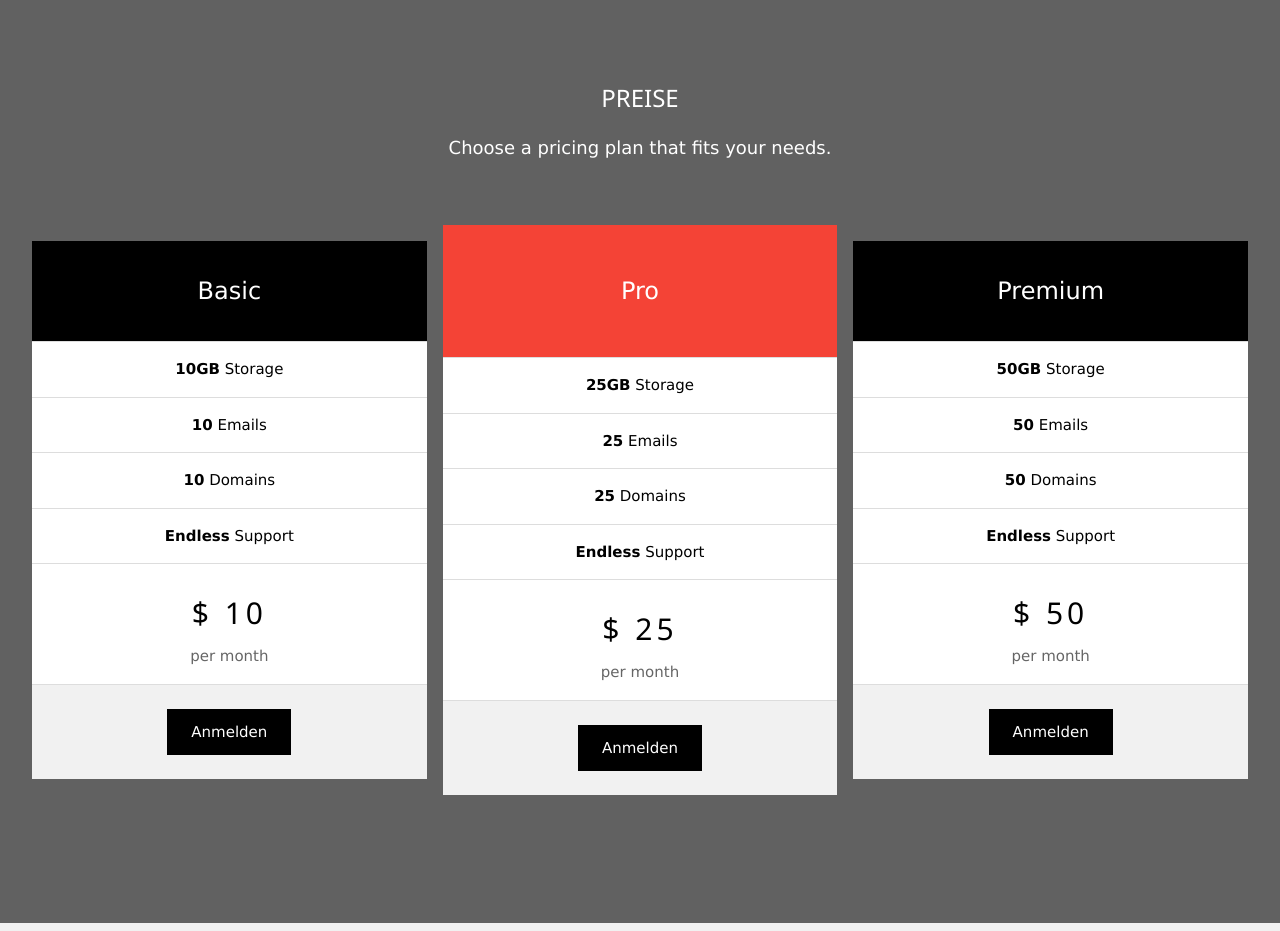
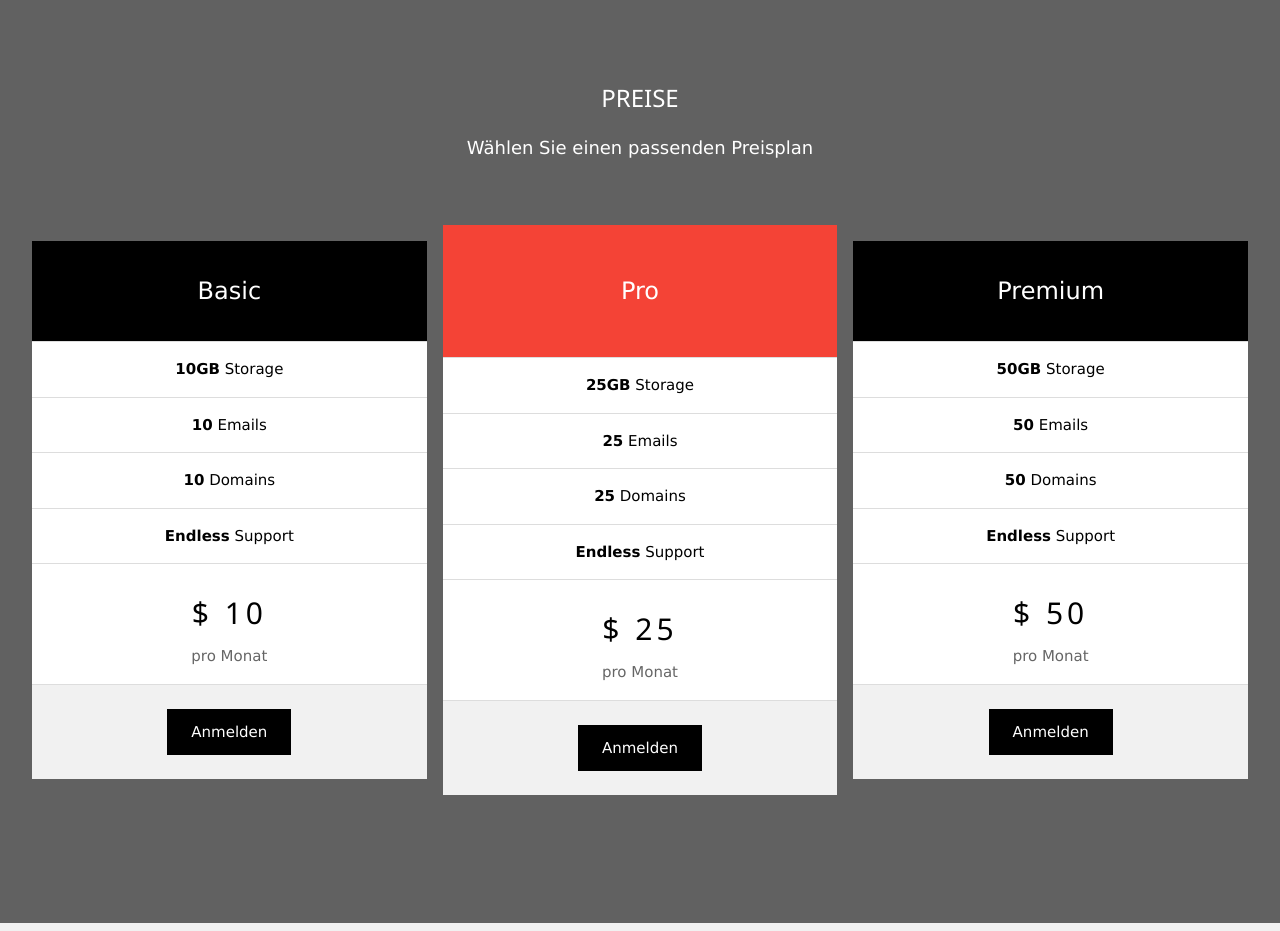
Before and after one commit to paulhimstedt/NetzNeulinge, a plain HTML site: page index.html in a window 1280 px wide. Shown: the part 3680-4611 px from the top of the page. Drawn offline with nearby package versions, Linux system fonts and the light colour scheme.

Commit message:
V1.1.2
minor language updates

```diff
--- a/index.html
+++ b/index.html
@@ -252,7 +252,7 @@
     <!-- Pricing Section -->
     <div class="w3-container w3-center w3-dark-grey" style="padding:128px 16px" id="pricing">
         <h3>PREISE</h3>
-        <p class="w3-large">Choose a pricing plan that fits your needs.</p>
+        <p class="w3-large">Wählen Sie einen passenden Preisplan</p>
         <div class="w3-row-padding" style="margin-top:64px">
             <div class="w3-third w3-section">
                 <ul class="w3-ul w3-white w3-hover-shadow">
@@ -263,7 +263,7 @@
                     <li class="w3-padding-16"><b>Endless</b> Support</li>
                     <li class="w3-padding-16">
                         <h2 class="w3-wide">$ 10</h2>
-                        <span class="w3-opacity">per month</span>
+                        <span class="w3-opacity">pro Monat</span>
                     </li>
                     <li class="w3-light-grey w3-padding-24">
                         <button class="w3-button w3-black w3-padding-large">Anmelden</button>
@@ -279,7 +279,7 @@
                     <li class="w3-padding-16"><b>Endless</b> Support</li>
                     <li class="w3-padding-16">
                         <h2 class="w3-wide">$ 25</h2>
-                        <span class="w3-opacity">per month</span>
+                        <span class="w3-opacity">pro Monat</span>
                     </li>
                     <li class="w3-light-grey w3-padding-24">
                         <button class="w3-button w3-black w3-padding-large">Anmelden</button>
@@ -295,7 +295,7 @@
                     <li class="w3-padding-16"><b>Endless</b> Support</li>
                     <li class="w3-padding-16">
                         <h2 class="w3-wide">$ 50</h2>
-                        <span class="w3-opacity">per month</span>
+                        <span class="w3-opacity">pro Monat</span>
                     </li>
                     <li class="w3-light-grey w3-padding-24">
                         <button class="w3-button w3-black w3-padding-large">Anmelden</button>
```
